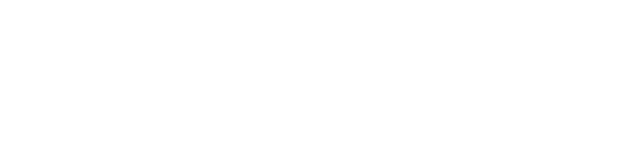
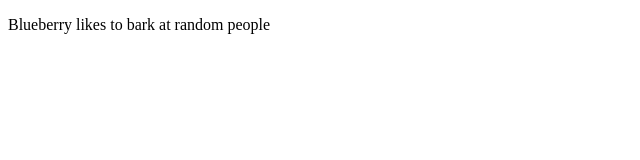
Before and after one commit to FaraAF/Hackertimes, a plain HTML site: page index.html in a window 1280 px wide. Shown: the whole page, without its empty margins (0-640 px from the left). Drawn offline with Linux system fonts and the light colour scheme.

```diff
--- a/index.html
+++ b/index.html
@@ -4,7 +4,9 @@
     <title>Ariel</title>
 </head>
 <body>
-
+<p>
+    Blueberry likes to bark at random people
+</p>
 
 </body>
 
```
